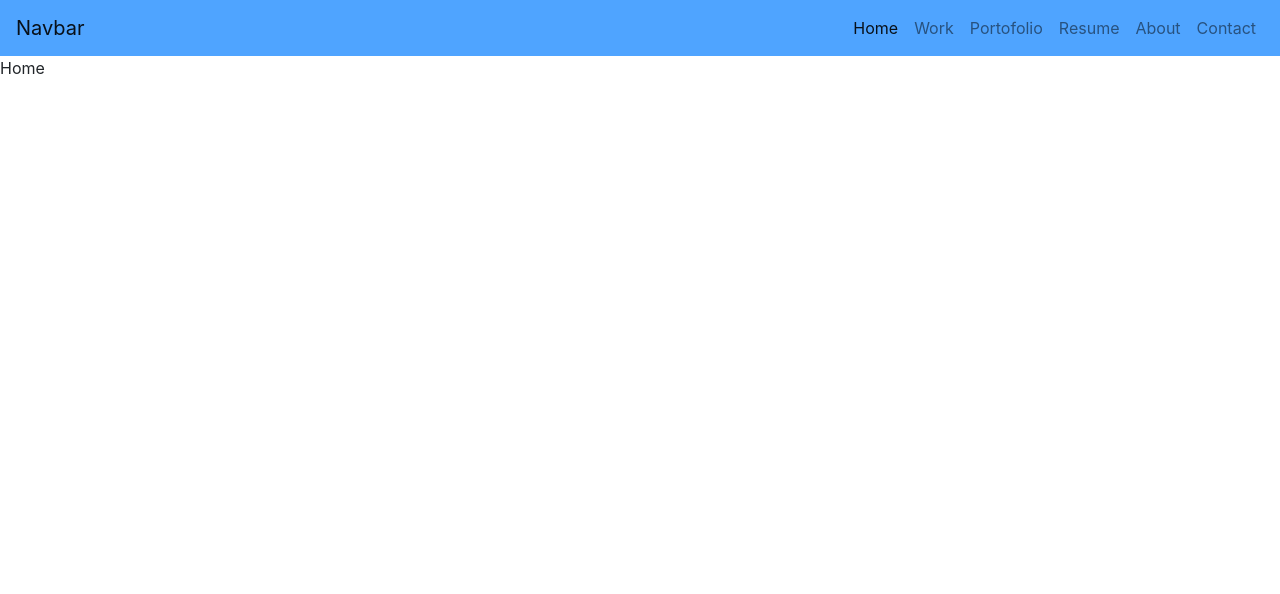
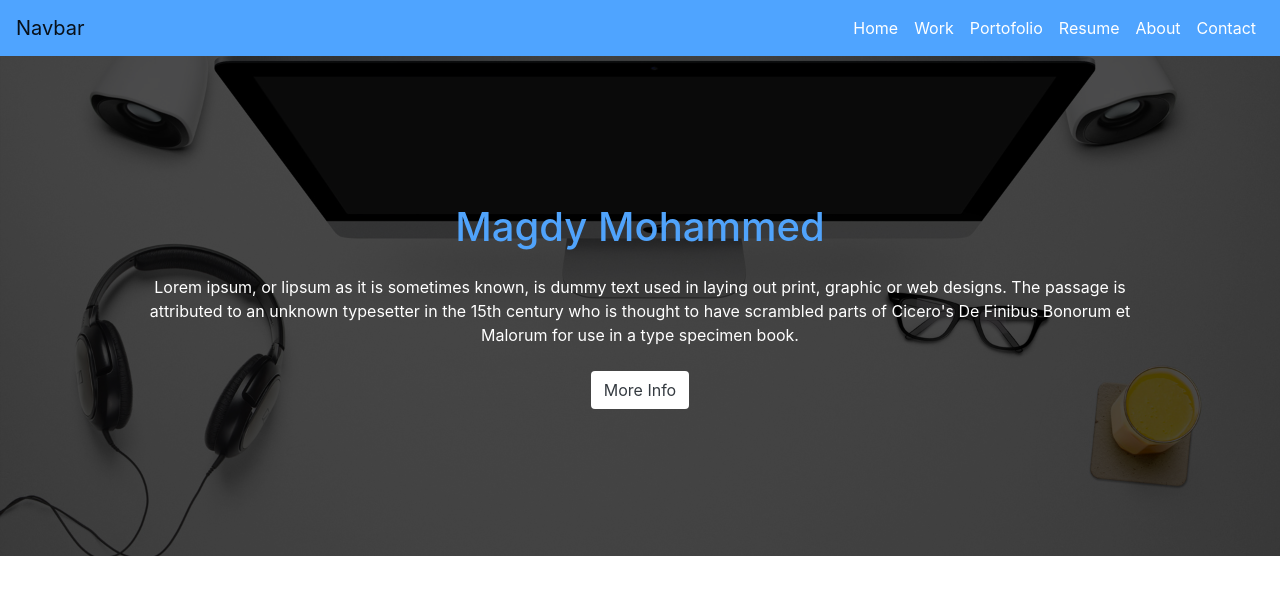
Before and after one commit to magdyMohammed20/react-template, a React (Create React App) app: page / in a window 1280 px wide. Shown: the top 594 px of the page. Built offline with nearby package versions, Linux system fonts and the light colour scheme.

Commit message:
Create Home Landing Page

```diff
--- a/src/App.js
+++ b/src/App.js
@@ -1,8 +1,6 @@
 import React from 'react';
 import Index from './Components/Index/index'
 import 'bootstrap/dist/css/bootstrap.min.css';
-
-
 
 function App() {
   return (
--- a/src/Components/Home/index.js
+++ b/src/Components/Home/index.js
@@ -1,11 +1,19 @@
 import React from 'react';
-
+import { HomeStyle, HomeContent, HomeTitle } from './style'
 
 const Home = () => {
     return (
-        <div>
-            Home
-        </div>
+        <HomeStyle className='position-relative'>
+            <HomeContent className='container text-center position-absolute'>
+                <HomeTitle>Magdy Mohammed</HomeTitle>
+                <p className='my-4 text-white px-5'>
+                    Lorem ipsum, or lipsum as it is sometimes known, is dummy text used in laying out print, graphic or web designs. The passage is attributed to an unknown typesetter in the 15th century who is thought to have scrambled parts of Cicero's De Finibus Bonorum et Malorum for use in a type specimen book.
+                </p>
+                <button className='btn bg-white text-dark'>
+                    More Info
+                </button>
+            </HomeContent>
+        </HomeStyle>
     );
 };
 
--- /dev/null
+++ b/src/Components/Home/style.js
@@ -0,0 +1,29 @@
+import styled from 'styled-components'
+
+export const HomeStyle = styled.div`
+    background-image: url('images/Home/home-bg.jpg');
+    height: 500px;
+    background-size: cover;
+
+
+    &:before{
+        content: '';
+        position: absolute;
+        top: 0;
+        left: 0;
+        width: 100%;
+        height: 100%;
+        background-color: rgba(0,0,0,.7);
+
+    }
+`
+
+export const HomeContent = styled.div`
+    top: 50%;
+    left: 50%;
+    transform: translate(-50%, -50%);
+`
+
+export const HomeTitle = styled.h1`
+    color: #50a3fb
+`
--- a/src/Components/Navbar/index.js
+++ b/src/Components/Navbar/index.js
@@ -1,6 +1,6 @@
 import React from 'react';
 import { NavLink } from 'react-router-dom'
-import { NavbarStyle } from './style'
+import { NavbarStyle, NavbarLink, NavbarNormalLink } from './style'
 
 const Navbar = () => {
     return (
@@ -9,31 +9,31 @@ const Navbar = () => {
                 <NavLink to='/' className="navbar-brand" >
                     Navbar
                 </NavLink>
-                <button className="navbar-toggler" type="button" data-toggle="collapse" data-target="#navbarSupportedContent" aria-controls="navbarSupportedContent" aria-expanded="false" aria-label="Toggle navigation">
+                <button className="navbar-toggler" type="button" data-toggle="collapse" data-target="#navbarSupportedContent">
                     <span className="navbar-toggler-icon"></span>
                 </button>
 
                 <div className="collapse navbar-collapse" id="navbarSupportedContent">
                     <ul className="navbar-nav ml-auto">
                         <li className="nav-item">
-                            <NavLink to='/' className="nav-link">
+                            <NavbarLink to='/' className="nav-link">
                                 Home
-                            </NavLink>
+                            </NavbarLink>
                         </li>
                         <li className="nav-item">
-                            <a href='#' className="nav-link">Work</a>
+                            <NavbarNormalLink href='#' className="nav-link">Work</NavbarNormalLink>
                         </li>
                         <li className="nav-item">
-                            <a href='#' className="nav-link">Portofolio</a>
+                            <NavbarNormalLink href='#' className="nav-link">Portofolio</NavbarNormalLink>
                         </li>
                         <li className="nav-item">
-                            <a href='#' className="nav-link">Resume</a>
+                            <NavbarNormalLink href='#' className="nav-link">Resume</NavbarNormalLink>
                         </li>
                         <li className="nav-item">
-                            <a href='#' className="nav-link">About</a>
+                            <NavbarNormalLink href='#' className="nav-link">About</NavbarNormalLink>
                         </li>
                         <li className="nav-item">
-                            <NavLink to='/contact' className="nav-link">Contact</NavLink>
+                            <NavbarLink to='/contact' className="nav-link">Contact</NavbarLink>
                         </li>
 
                     </ul>
--- a/src/Components/Navbar/style.js
+++ b/src/Components/Navbar/style.js
@@ -1,5 +1,14 @@
 import styled from 'styled-components'
+import { NavLink } from 'react-router-dom'
 
 export const NavbarStyle = styled.nav`
     background-color: #4fa4ff !important
 `
+
+export const NavbarLink = styled(NavLink)`
+    color: #FFF !important
+`
+
+export const NavbarNormalLink = styled.a`
+    color: #FFF !important
+`
```
Also changed, not shown: src/Components/Home/style.css (deleted).
